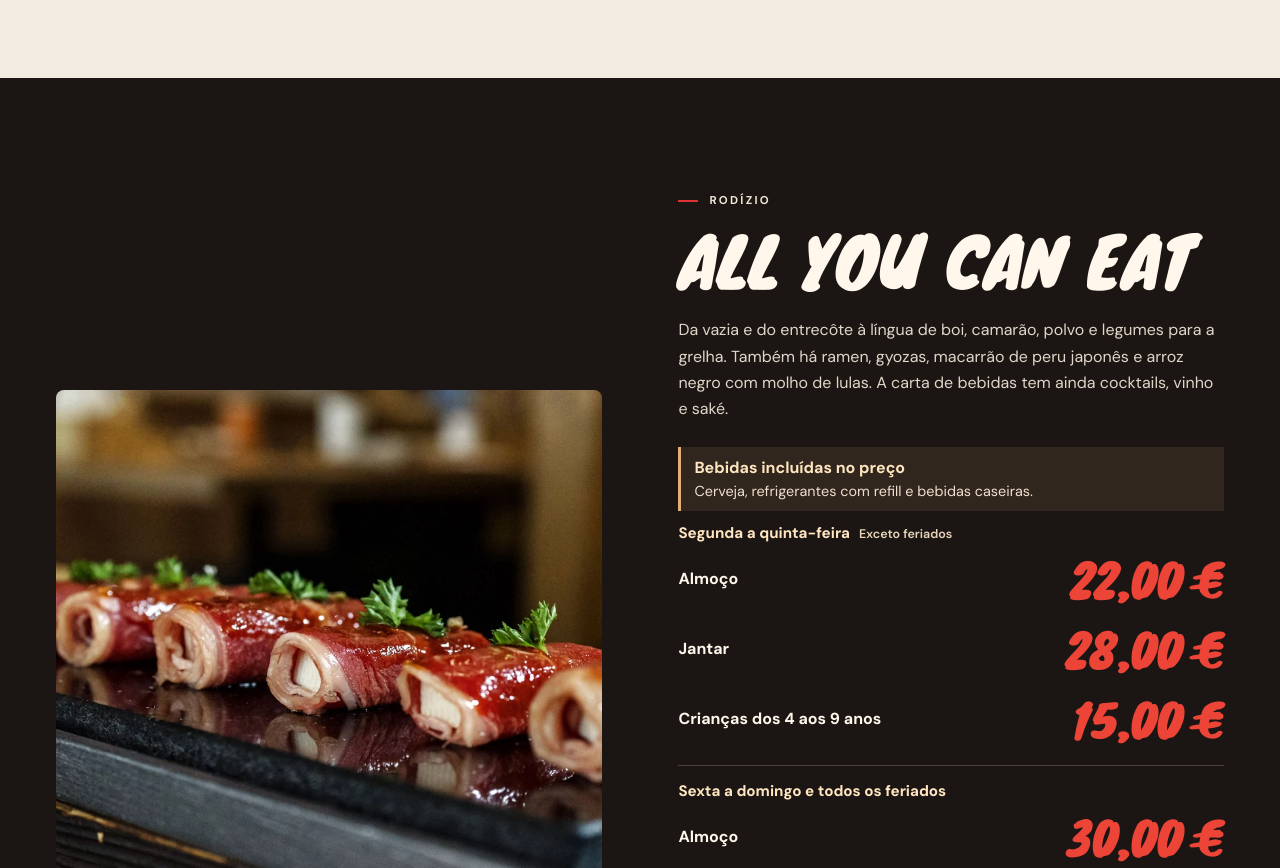
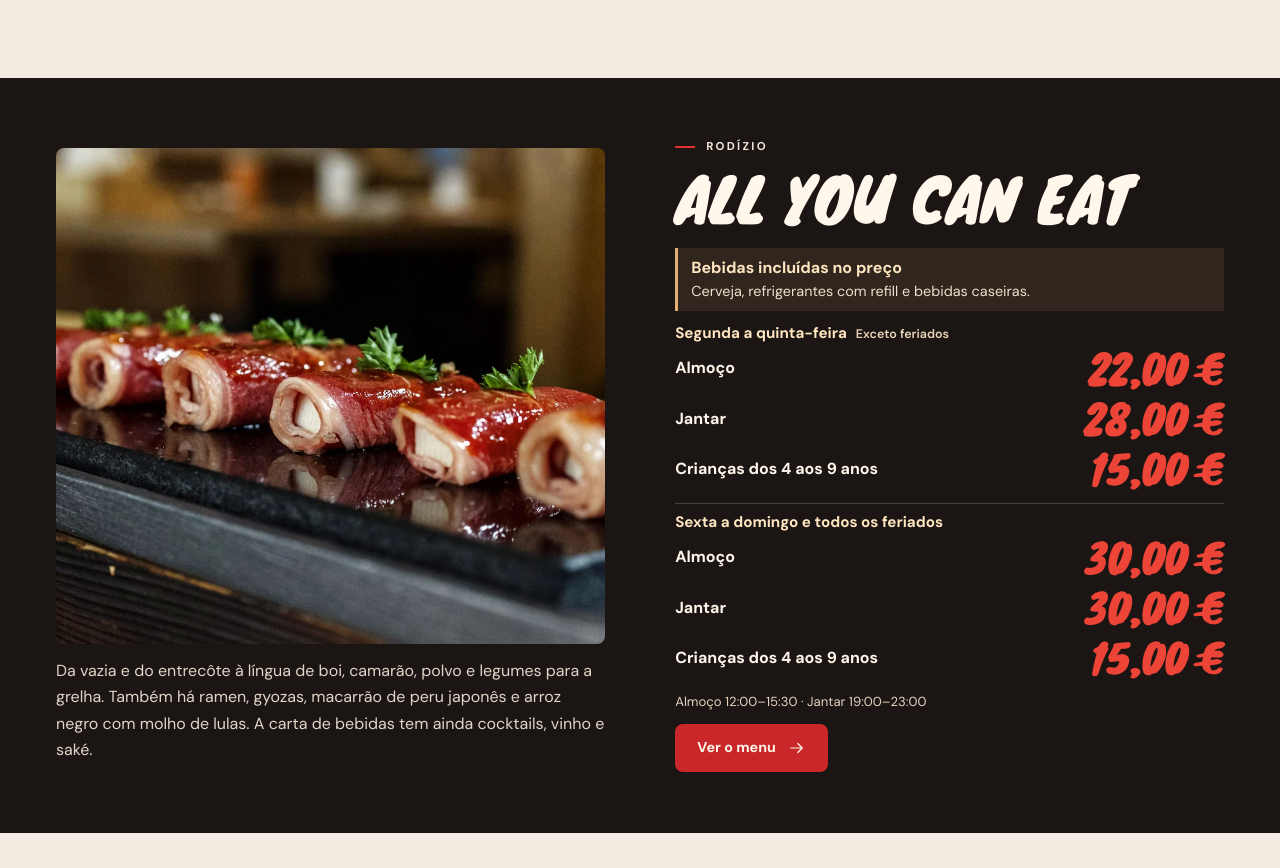
Before and after one commit to andrezhan27/tokyo-bbq-house, a Next.js app: page / in a window 1280 px wide. Shown: the part 1560-2428 px from the top of the page. Built offline with nearby package versions, Linux system fonts and the light colour scheme.

Commit message:
new prices

```diff
--- a/app/globals.css
+++ b/app/globals.css
@@ -144,7 +144,7 @@ section[id] { scroll-margin-top: calc(var(--nav-height) + 1px); }
 .menu-image { position: relative; min-height: clamp(370px, 41vw, 575px); background: #30231d; }
 .menu-image img { object-position: 43% 50%; }
 .menu-copy h2 { font-size: clamp(2.25rem, 5.3vw, 4.7rem); margin: 14px 0 21px; }
-.menu-copy > p:not(.eyebrow) { color: #e1d5c9; }
+.menu-description { margin-top: 14px; color: #e1d5c9; }
 .menu-copy .rodizio-rates { margin: 24px 0 22px; }
 .rodizio-inclusions {
   margin: 0 0 12px; padding: 10px 13px; border-inline-start: 3px solid #e4af74;
@@ -240,6 +240,23 @@ section[id] { scroll-margin-top: calc(var(--nav-height) + 1px); }
   .mobile-nav { display: block; }
   .brand, .nav-actions > a { position: relative; z-index: 2; }
 }
+@media (width > 750px) {
+  .menu-section[id] { padding-block: clamp(50px, 6.4svh + 10px, 92px); scroll-margin-top: 0; }
+  .menu-grid { max-width: 1260px; gap: clamp(34px, 5.5vw, 80px); }
+  .menu-image { min-height: clamp(365px, 62svh, 550px); }
+  .menu-copy h2 { font-size: clamp(2.05rem, 4.7vw, 4.25rem); margin: 11px 0 17px; }
+  .menu-copy .rodizio-rates { margin: 17px 0 18px; }
+  .menu-copy .rodizio-inclusions { padding-block: 9px; }
+  .menu-copy .rodizio-price-group + .rodizio-price-group { margin-top: 9px; padding-top: 12px; }
+  .menu-copy .prices div { padding-block: clamp(4px, calc(1.5svh - 7px), 7px); }
+  .menu-copy .prices dd { font-size: clamp(1.95rem, 4.8svh, 2.95rem); }
+  .menu-copy .button { min-height: 48px; }
+}
+@media (width > 750px) and (height <= 800px) {
+  .menu-copy .rodizio-rates { margin-bottom: 14px; }
+  .menu-copy .rodizio-price-group + .rodizio-price-group { padding-top: 8px; }
+  .menu-copy .prices div { padding-block: 3px; }
+}
 @media (max-width: 750px) {
   .container, .nav-shell { width: calc(100% - 40px); }
   .hero-copy { -webkit-text-size-adjust: 100%; text-size-adjust: 100%; }
@@ -251,7 +268,8 @@ section[id] { scroll-margin-top: calc(var(--nav-height) + 1px); }
   .split { grid-template-columns: minmax(0, 1fr); }
   .section-space { padding-block: 70px; }
   .guide-carousel { --photo-width: min(79vw, 490px); }
-  .menu-image { order: 2; min-height: 0; aspect-ratio: 1.3; }
+  .menu-media { order: 2; }
+  .menu-image { min-height: 0; aspect-ratio: 1.3; }
   .experience-images { min-height: clamp(350px, 73vw, 530px); }
   .gallery-grid { grid-template-columns: repeat(3, minmax(0, 1fr)); }
   .footer-inner { flex-wrap: wrap; }
--- a/components/restaurant-site.tsx
+++ b/components/restaurant-site.tsx
@@ -128,11 +128,13 @@ export function HomePage({ locale }: { locale: Locale }) {
 
       <section className="menu-section section-space" id="menu">
         <div className="container split menu-grid">
-          <div className="menu-image"><Image src="/photos/menu.webp" alt={t.menuPhotoAlt} fill sizes="(max-width: 750px) 92vw, 50vw" /></div>
+          <div className="menu-media">
+            <div className="menu-image"><Image src="/photos/menu.webp" alt={t.menuPhotoAlt} fill sizes="(max-width: 750px) 92vw, 50vw" /></div>
+            <p className="menu-description">{t.food}</p>
+          </div>
           <div className="menu-copy">
             <p className="eyebrow"><span />{t.foodLabel}</p>
             <h2>{t.foodTitle}</h2>
-            <p>{t.food}</p>
             <RodizioPrices locale={locale} />
             <Link className="button button-red" href={menuPath(locale)}>{t.menu}<Icon name="arrow" /></Link>
           </div>
```
